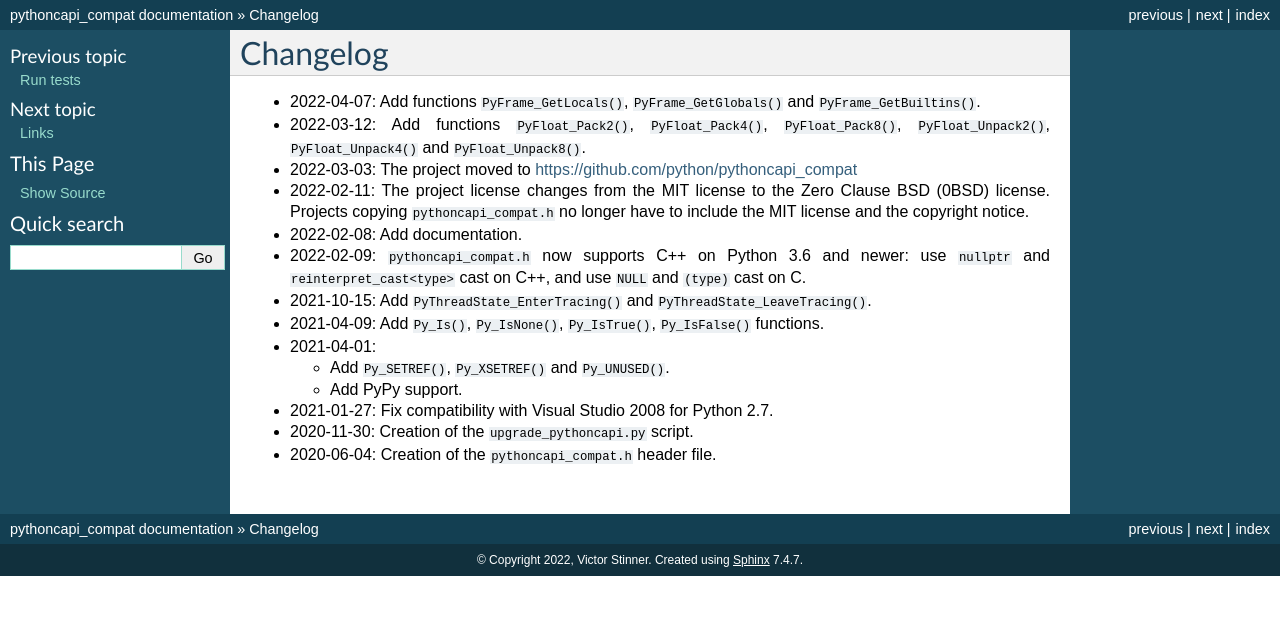
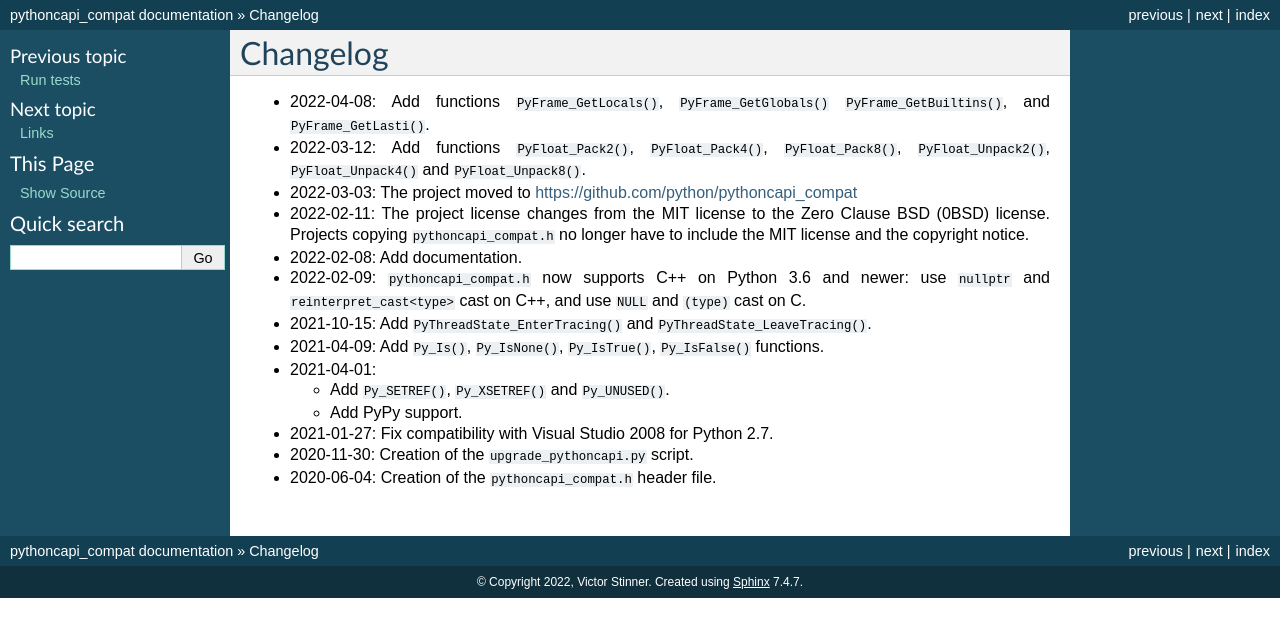
Before and after one commit to python/pythoncapi-compat, a Sphinx documentation site: the page built from docs/changelog.rst, in a window 1280 px wide. Shown: the top 637 px of the page. Built offline with Sphinx 7.4.7, drawn with Linux system fonts in a browser that asks for light colours.

Commit message:
Add PyFrame_GetLasti() function

```diff
--- a/docs/api.rst
+++ b/docs/api.rst
@@ -36,6 +36,12 @@
 .. c:function:: PyObject* PyFrame_GetGlobals(PyFrameObject *frame)
 
    See `PyFrame_GetGlobals() documentation <https://docs.python.org/dev/c-api/frame.html#c.PyFrame_GetGlobals>`__.
+
+   Not available on PyPy.
+
+.. c:function:: int PyFrame_GetLasti(PyFrameObject *frame)
+
+   See `PyFrame_GetLasti() documentation <https://docs.python.org/dev/c-api/frame.html#c.PyFrame_GetLasti>`__.
 
    Not available on PyPy.
 
--- a/docs/changelog.rst
+++ b/docs/changelog.rst
@@ -1,8 +1,8 @@
 Changelog
 =========
 
-* 2022-04-07: Add functions ``PyFrame_GetLocals()``, ``PyFrame_GetGlobals()``
-  and ``PyFrame_GetBuiltins()``.
+* 2022-04-08: Add functions ``PyFrame_GetLocals()``, ``PyFrame_GetGlobals()``
+  ``PyFrame_GetBuiltins()``, and ``PyFrame_GetLasti()``.
 * 2022-03-12: Add functions ``PyFloat_Pack2()``, ``PyFloat_Pack4()``,
   ``PyFloat_Pack8()``, ``PyFloat_Unpack2()``, ``PyFloat_Unpack4()`` and
   ``PyFloat_Unpack8()``.
```
Also changed, not shown: 2 other files.
